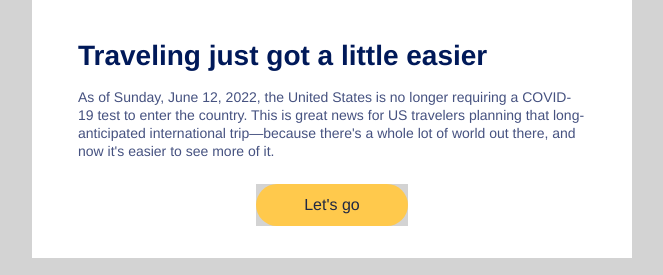
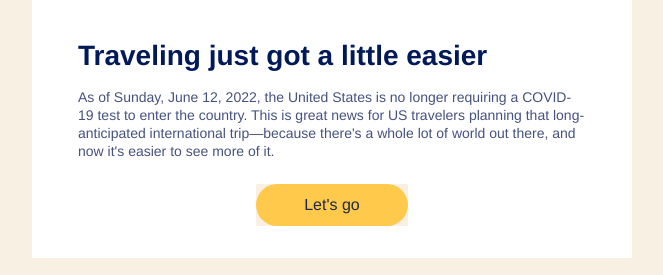
Before and after one commit to Raydominic/ExpediaPromoEmail, a plain HTML site: page index.html in a window 1280 px wide. Shown: the part 623-898 px from the top of the page, without its empty margins (308-971 px from the left). Drawn offline with Linux system fonts and the dark colour scheme.

Commit message:
Update index.html

```diff
--- a/index.html
+++ b/index.html
@@ -116,8 +116,8 @@
             center,
             table,
             .darkmode-bg {
-                background-color: #D3D3D3 !important;
-                color: #ffffff !important;
+                background-color: #F8F0E3 !important;
+/*                 color: #ffffff !important; */
             }
 
             .darkmode-transparent {
```
